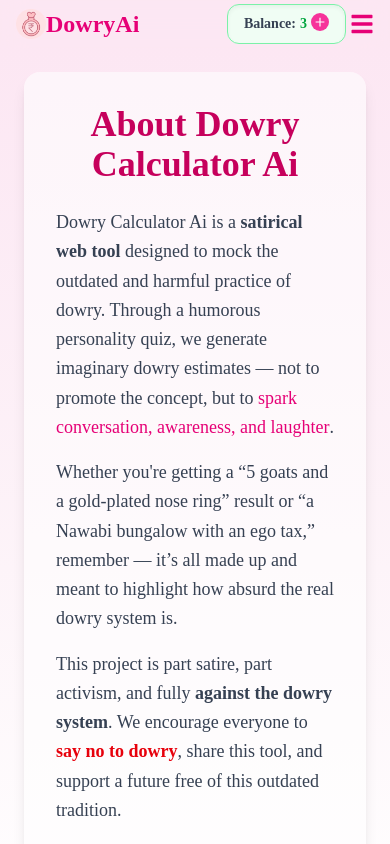
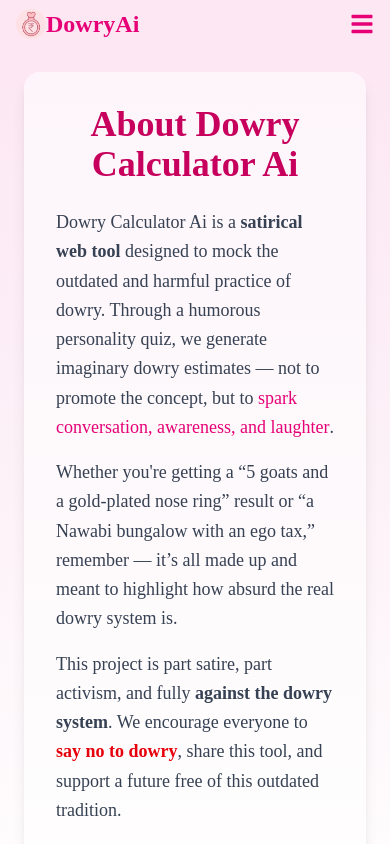
Before and after one commit to eonsyn/funnytools, a Next.js app: page /about in a window 390 px wide. Shown: the top 844 px of the page. Built offline with nearby package versions, Linux system fonts and the light colour scheme; a web font is replaced by a local one.

Commit message:
update ui

```diff
--- a/app/page.js
+++ b/app/page.js
@@ -1,6 +1,8 @@
 
 import React  from 'react'
 import LandingPage from '@/components/dowrypage/LandingPage';
+import FaqCard from '@/components/dowrypage/FaqCard';
+import UnderstandDowryPractice from "@/components/dowrypage/UnderstandDowryPractice"
 export const metadata = {
   title: "Dowry Calculator",
   description:
@@ -49,8 +51,70 @@
 function page() {
 
   return (
+     <>
+      <LandingPage/>
 
-      <LandingPage/>
+
+       <UnderstandDowryPractice/>
+
+          <div className="max-w-5xl mx-auto text-center mb-10">
+                <h1 className="text-4xl font-extrabold text-pink-700 mb-4">
+                    How <strong>Dowry Calculator AI</strong> Works
+                </h1>
+                <p className="text-lg text-gray-700">
+                    Discover how our <strong>funny dowry calculator</strong> uses your quirky answers to parody the <strong>dowry system</strong> in India. It’s a <strong>marriage parody</strong> built to spread <strong>dowry awareness</strong> through humor!
+                </p>
+            </div>
+
+            {/* Cards Grid */}
+            <div className="max-w-6xl bg-gradient-to-t  mx-auto grid grid-cols-1 sm:grid-cols-2 lg:grid-cols-3 gap-6">
+                {/* Card 1 */}
+                <div className="bg-white/60 rounded-xl shadow-md p-6 flex flex-col justify-between border border-pink-200 hover:shadow-xl transition">
+                    <h1 className="text-xl font-bold text-pink-600 mb-2">📝 Step 1: Enter Your Info</h1>
+                    <p className="text-sm text-gray-700">
+                        Fill out your fictional details for our <strong>dahej calculator</strong>:
+                    </p>
+                    <ul className="list-disc list-inside mt-2 text-sm text-gray-600">
+                        <li>Name</li>
+                        <li>Education</li>
+                        <li>Profession</li>
+                        <li>Marital Status</li>
+                        <li>Car Ownership</li>
+                        <li>Salary</li>
+                        <li>Location</li>
+                        <li>Skin Tone</li>
+                        <li>Govt Job in Family</li>
+                        <li>Expectations</li>
+                    </ul>
+                </div>
+
+                {/* Card 2 */}
+                <div className="bg-white/60 rounded-xl shadow-md p-6 flex flex-col   border border-pink-200 hover:shadow-xl transition">
+                    <h1 className="text-xl font-bold text-pink-600 mb-2"> Step 2: AI Generates Result</h1>
+                    <p className="text-sm text-gray-700">
+                        Once submitted, our <strong>Dowry Calculator AI</strong> crafts a humorous response mocking the outdated <strong>dowry system India</strong> still jokes about.
+                    </p>
+                    <p className="text-sm mt-1 ">
+                        It's satire + awareness in one. Think of it as your personal <strong>dowry meme generator</strong> or <strong>funny quiz India</strong> for <strong>calculate fake dowry</strong> 😂
+                    </p>
+                </div>
+
+                {/* Card 3 */}
+                <div className="bg-white/60 rounded-xl shadow-md p-6 flex flex-col  border border-pink-200 hover:shadow-xl transition">
+                    <h1 className="text-xl font-bold text-pink-600 mb-2"> Step 3: Share & Spread Awareness</h1>
+                    <p className="text-sm text-gray-700">
+                        Share your result with friends! Start conversations about <strong>dahej pratha satire</strong> and say NO to dowry. Be part of the <strong>anti-dowry tool</strong> revolution.
+                    </p>
+                    <p className="text-sm mt-2 text-gray-600">
+                        Use it as your <strong>dowry awareness</strong> campaign piece or just for <strong>wedding humor</strong>. 💒
+                    </p>
+                </div>
+            </div>
+             <div className='bg-gradient-to-b from-pink-100 via-pink-50 to-white'>
+        <FaqCard />
+        </div>
+
+     </>
 
 
   )
--- a/components/dowrypage/HowItWork.js
+++ b/components/dowrypage/HowItWork.js
@@ -4,59 +4,7 @@
     return (
         <main className="p-6 md:p-12  bg-gradient-to-b from-pink-100 via-pink-50 to-white  text-gray-800">
             {/* Main Heading */}
-            <div className="max-w-5xl mx-auto text-center mb-10">
-                <h1 className="text-4xl font-extrabold text-pink-700 mb-4">
-                    How <strong>Dowry Calculator AI</strong> Works
-                </h1>
-                <p className="text-lg text-gray-700">
-                    Discover how our <strong>funny dowry calculator</strong> uses your quirky answers to parody the <strong>dowry system</strong> in India. It’s a <strong>marriage parody</strong> built to spread <strong>dowry awareness</strong> through humor!
-                </p>
-            </div>
 
-            {/* Cards Grid */}
-            <div className="max-w-6xl mx-auto grid grid-cols-1 sm:grid-cols-2 lg:grid-cols-3 gap-6">
-                {/* Card 1 */}
-                <div className="bg-white/60 rounded-xl shadow-md p-6 flex flex-col justify-between border border-pink-200 hover:shadow-xl transition">
-                    <h1 className="text-xl font-bold text-pink-600 mb-2">📝 Step 1: Enter Your Info</h1>
-                    <p className="text-sm text-gray-700">
-                        Fill out your fictional details for our <strong>dahej calculator</strong>:
-                    </p>
-                    <ul className="list-disc list-inside mt-2 text-sm text-gray-600">
-                        <li>Name</li>
-                        <li>Education</li>
-                        <li>Profession</li>
-                        <li>Marital Status</li>
-                        <li>Car Ownership</li>
-                        <li>Salary</li>
-                        <li>Location</li>
-                        <li>Skin Tone</li>
-                        <li>Govt Job in Family</li>
-                        <li>Expectations</li>
-                    </ul>
-                </div>
-
-                {/* Card 2 */}
-                <div className="bg-white/60 rounded-xl shadow-md p-6 flex flex-col   border border-pink-200 hover:shadow-xl transition">
-                    <h1 className="text-xl font-bold text-pink-600 mb-2"> Step 2: AI Generates Result</h1>
-                    <p className="text-sm text-gray-700">
-                        Once submitted, our <strong>Dowry Calculator AI</strong> crafts a humorous response mocking the outdated <strong>dowry system India</strong> still jokes about.
-                    </p>
-                    <p className="text-sm mt-1 ">
-                        It's satire + awareness in one. Think of it as your personal <strong>dowry meme generator</strong> or <strong>funny quiz India</strong> for <strong>calculate fake dowry</strong> 😂
-                    </p>
-                </div>
-
-                {/* Card 3 */}
-                <div className="bg-white/60 rounded-xl shadow-md p-6 flex flex-col  border border-pink-200 hover:shadow-xl transition">
-                    <h1 className="text-xl font-bold text-pink-600 mb-2"> Step 3: Share & Spread Awareness</h1>
-                    <p className="text-sm text-gray-700">
-                        Share your result with friends! Start conversations about <strong>dahej pratha satire</strong> and say NO to dowry. Be part of the <strong>anti-dowry tool</strong> revolution.
-                    </p>
-                    <p className="text-sm mt-2 text-gray-600">
-                        Use it as your <strong>dowry awareness</strong> campaign piece or just for <strong>wedding humor</strong>. 💒
-                    </p>
-                </div>
-            </div>
 
             {/* CTA Card */}
             <div
--- a/components/dowrypage/LandingPage.js
+++ b/components/dowrypage/LandingPage.js
@@ -28,16 +28,6 @@
         </div>
 
 
-        <UnderstandDowryPractice />
-        <div className=' md:flex ' >
-          <NativeBanner />
-          <PriceSection />
-        </div>
-        {/* <AdVerticalBanner/> */}
-        <HowItWork showquestion={closeModal}/>
-
-       <div className='bg-gradient-to-b from-white via-pink-50 to-pink-100'><FaqCard />
-        </div>
       </div>
     </div>
   )
--- a/components/dowrypage/QuestionForm.js
+++ b/components/dowrypage/QuestionForm.js
@@ -62,16 +62,7 @@
     setLoading(true);
     setResponse(null);
 
-    if (trial <= 0) {
-      toast.warn('Insufficient balance. Redirecting to get more credits...');
 
-      // Delay the redirect by 2 seconds
-      setTimeout(() => {
-        router.push('/get-balance');
-      }, 1000);
-
-      throw new Error('Insufficient balance.');
-    }
     window.scrollTo({ top: 0, behavior: 'smooth' });
 
     try {
@@ -82,13 +73,10 @@
       });
 
       const json = await res.json();
-      openInNewTab();
       setResponse(json);
       console.log(json)
-      handleUseTrial();
     } catch (error) {
       console.error('Error generating response:', error);
-      toast.error('Insufficient credit 😢');
     } finally {
       setLoading(false);
 
--- a/components/navbar/Navbar.js
+++ b/components/navbar/Navbar.js
@@ -69,37 +69,12 @@
       ))}
       </div>
       {/* Desktop Menu */}
-      <div className="hidden md:flex justify-center items-center min-w-[15%]  h-full ">
 
-
-        {/* Dowry Button on Desktop */}
-        <TrialInitializer>
-          <DowryButton />
-        </TrialInitializer>
-      </div>
 
       {/* Mobile Menu Toggle */}
       <div className="md:hidden flex items-center gap-1">
 
-        <div
-          className={`
-        px-4 py-2 rounded-xl
-        font-semibold text-sm flex items-center  md:text-base
-        border ${borderClass}
-        ${colorClass}
-        transition-all duration-300 ease-in-out
-      `}
-        >
-          <span className="text-gray-700 mr-1">Balance:</span>
-          <span className="font-bold">{trial}</span>
-          <Link href={"/get-balance"}> <button
-            className="bg-pink-500 ml-1 cursor-pointer hover:bg-pink-600 text-white font-semibold p-0.5 rounded-full transition-all"
 
-
-          >
-            <IoMdAdd className=" font-extrabold" />
-          </button></Link>
-        </div>
         <button onClick={toggleMenu}>
           {isMenuOpen ? (
             <FaTimes className="text-2xl text-pink-600" />
--- a/package.json
+++ b/package.json
@@ -20,7 +20,7 @@
     "html-to-image": "^1.11.13",
     "html2canvas": "^1.4.1",
     "mongoose": "^8.13.2",
-    "next": "15.3.0",
+    "next": "^15.5.4",
     "qrcode.react": "^4.2.0",
     "react": "^19.0.0",
     "react-dom": "^19.0.0",
```
Also changed, not shown: app/api/generate-response/route.js (+3 -6 lines), 1 other file (tests, documents, lock files or other folders).
